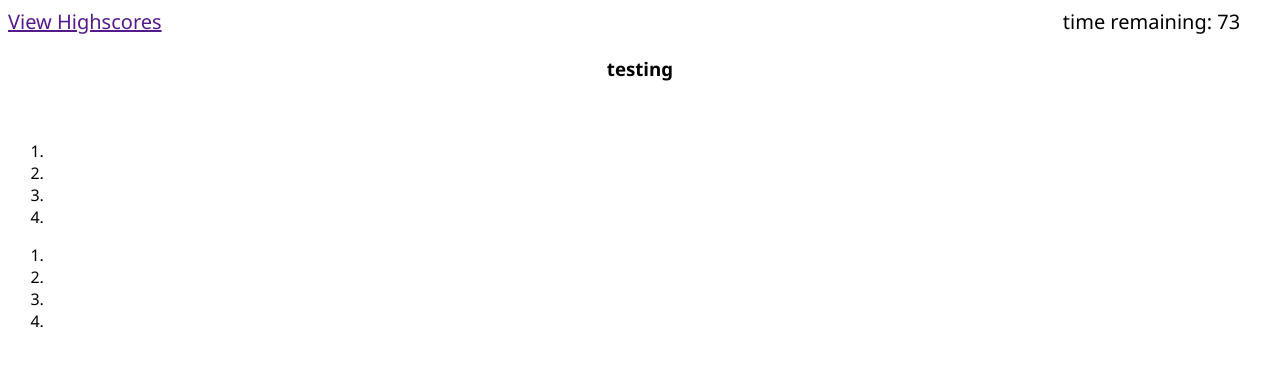
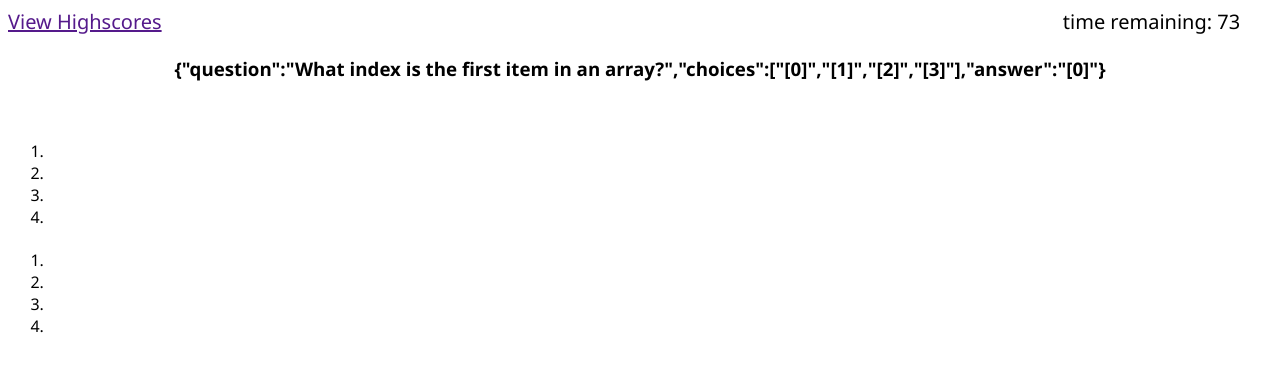
Before and after one commit to brett-hicklin/javascript-quiz, a plain HTML site: page Index.html in a window 1280 px wide. Both pictures are taken after a click on the button "Start Quiz". Drawn offline with Linux system fonts and the light colour scheme.

Commit message:
created questions and answers array completed with 10 questions and answers

```diff
--- a/Assets/script.js
+++ b/Assets/script.js
@@ -21,17 +21,18 @@ var secondsLeft = 75;
 var highScores = document.querySelector("#highscores");
 var centerBtn = document.querySelector("#centerBtn");
 var title = document.querySelector("h1");
-var questionsStyling = document.querySelector("h3");
+var questionsAsked = document.querySelector("h3");
 var startBtn = document.querySelector("#startBtn");
 var timer = document.querySelector("#timer")
+var rightOrWrong = document.querySelector("#rightWrong")
 
 //styling for title of quiz
-title.textContent = "test";
+//title.textContent = "test";
 title.style.textAlign = "center";
 
 //styling for questions
-questionsStyling.innerText = "testing";
-questionsStyling.style.textAlign = "center";
+//questionsAsked.innerText = "testing";
+
 
 //centers the button in the screen
 centerBtn.style.textAlign ="center"
@@ -42,6 +43,8 @@ function startQuiz (){
 title.textContent = ""
 startBtn.style.visibility = "hidden"
 setTime ();
+questionsAsked.textContent = JSON.stringify(questionsArray[3])
+console.log(questionsArray[3])
 }
 
 
@@ -61,11 +64,55 @@ function setTime (){
 }
 
 
-questions[{
-    question: "What is an event?",
-    choices: ["A","B","C","D"],
-    answer:"A"
-},{
-
-}
-]
+var questionsArray = [
+  {
+    question: "Which of the following is considered an event?",
+    choices: ["up", "refresh", "charge", "mouseover"],
+    answer: "click",
+  },
+  {
+    question: "Which of the following is used to make an array?",
+    choices: ["''", "{}", "()", "[]"],
+    answer: "[]",
+  },
+  {
+    question: "How would you log something to the console?",
+    choices: ["consoleLog()", "console()", "console.log()", "console.write()"],
+    answer: "console.log()",
+  },
+  {
+    question: "What index is the first item in an array?",
+    choices: ["[0]", "[1]", "[2]", "[3]"],
+    answer: "[0]",
+  },
+  {
+    question: "what does shift() do to an array?",
+    choices: ["Adds item to the front of an array", "Removes the first item of an array", "Adds item to end of an array", "Removes item from the end of an array"],
+    answer: "Removes the first item of an array",
+  },
+  {
+    question: "What separates a property and a value in an object?",
+    choices: [";", "?", "=", ":"],
+    answer: ":",
+  },
+  {
+    question: "How do you call a function?",
+    choices: ["function()", "function;", "function{}", "function[]"],
+    answer: "function()",
+  },
+  {
+    question: "How do you declare a variable?",
+    choices: ["var x is 5", "var x.5", "var x = 5", "var = 5"],
+    answer: "var x = 5",
+  },
+  {
+    question: "which statement means strict equality?",
+    choices: ["=", "==", "===", "!=="],
+    answer: "===",
+  },
+  {
+    question: "What HTML tag does JavaScript go into?",
+    choices: ["<div>", "<script>", "<h2>", "<title>"],
+    answer: "<script>",
+  },
+];
--- a/Assets/style.css
+++ b/Assets/style.css
@@ -17,3 +17,10 @@ left: 70vw;
 margin-right: 100px;
 
 }
+#questions {
+  text-align: center;
+}
+
+/* li {
+  text-align: center;
+} */
--- a/Index.html
+++ b/Index.html
@@ -23,8 +23,9 @@
       <li></l>
       <li></li>
       <li></li>
+
     </ol>
-
+    <h4 id="rightWrong"></h4>
 
     <ol id="highscores">
       <li></li>
```
Lines whose indentation alone changed are shown as unchanged.
